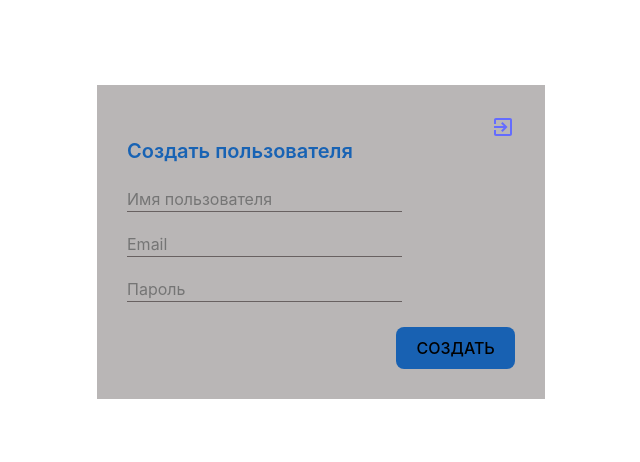
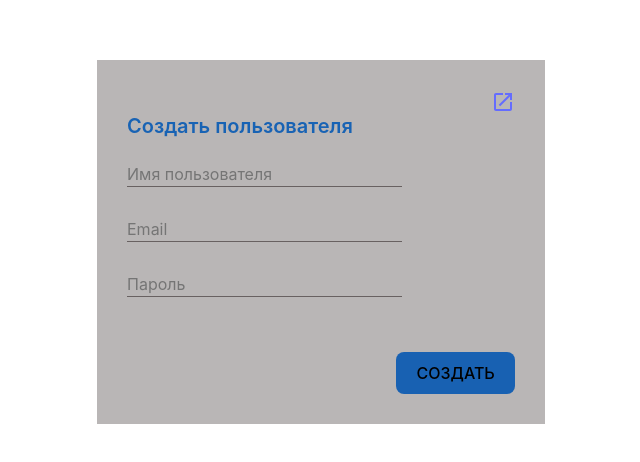
Before and after one commit to DenisTk22/prestaging, a React (Vite) app in the folder 0_testing/project0/: page / in a window 1280 px wide. Shown: the part 158-620 px from the top of the page, without its empty margins (319-959 px from the left). Built offline with nearby package versions, Linux system fonts and the light colour scheme.

Commit message:
error box

```diff
--- /dev/null
+++ b/0_testing/project0/src/components/userForm/styles.css
@@ -0,0 +1,5 @@
+.userFrom__error {
+    color: red;
+    font-size: 20px;
+    /* z-index: 10; */
+}
--- a/0_testing/project0/src/components/userForm/userForm.module.css
+++ b/0_testing/project0/src/components/userForm/userForm.module.css
@@ -35,14 +35,17 @@
     width: 275px;
     display: flex;
     flex-direction: column;
-    gap: 20px;
     text-align: left;
 }
 
 .userFrom__error {
     color: red;
-    font-size: 20px;
-    z-index: 10;
+    font-size: 12px;
+    margin: 0;
+}
+
+.userFrom__errorBox {
+    height: 30px;
 }
 
 .userForm__buttonContainer {
--- a/0_testing/project0/src/components/userForm/userForm.tsx
+++ b/0_testing/project0/src/components/userForm/userForm.tsx
@@ -1,32 +1,32 @@
 import { Formik, Field, Form, ErrorMessage } from 'formik';
 import * as Yup from 'yup';
 import styles from './userForm.module.css';
-import ExitToAppIcon from '@mui/icons-material/ExitToApp';
+import LaunchIcon from '@mui/icons-material/Launch';
 import { NavLink } from "react-router-dom";
-import TextField from '@mui/material/TextField';
+import { ReactElement } from 'react';
 
-  export const SignupForm = () => {
+  export const SignupForm = (): ReactElement => {
+
     return (
     <div className={styles.userForm}>
         <div className={styles.userForm__head}>
           <p className={styles.userForm__title}>Создать пользователя</p>
           <a className={styles.userForm__link} href={'ROUTE_CONSTANTS.ROOT'}>
-            <ExitToAppIcon/>
+            <LaunchIcon/>
           </a>
         </div>
         <Formik
             initialValues={{ user: '', email: '', password: '' }}
             validationSchema={Yup.object({
                 user: Yup.string()
-                    .max(15, 'Не более 15 символов')
-                    .required('Нужно заполнить'),
+                    .max(15, 'Введите не более 15 символов')
+                    .required('Введите имя пользователя'),
                 email: Yup.string()
                     .email('Email не действительный')
-                    .required('Нужно заполнить'),
+                    .required('Введите Email'),
                 password: Yup.string()
-                    .min(8, 'Не менее 8 символов')
-                    .required('Нужно заполнить'),
-
+                    .min(8, 'Введите не менее 8 символов')
+                    .required('Введите пароль'),
             })}
             onSubmit={(values, { setSubmitting }) => {
             setTimeout(() => {
@@ -37,19 +37,34 @@ import TextField from '@mui/material/TextField';
        >
         <Form className={styles.userForm__form}>
             <div className={styles.userForm__inputs}>
-                <Field name="user" type="text" placeholder='Имя пользователя'/>
-                <ErrorMessage className={styles.userFrom__error} name="user" />
-
-                <Field name="email" type="email" placeholder='Email'/>
-                <ErrorMessage className={styles.userFrom__error} name="email" />
-
-                <Field name="password" type="password" placeholder='Пароль'/>
-                <ErrorMessage className={styles.userFrom__error} name="password" />
+                <Field
+                  name="user"
+                  type="text"
+                  placeholder='Имя пользователя'
+                />
+                <div className={styles.userFrom__errorBox}>
+                  <ErrorMessage component="p" className={styles.userFrom__error} name="user" />
+                </div>
+                <Field
+                  name="email"
+                  type="email"
+                  placeholder='Email'
+                  />
+                <div className={styles.userFrom__errorBox}>
+                  <ErrorMessage component="p" className={styles.userFrom__error} name="email" />
+                </div>
+                <Field
+                  name="password"
+                  type="password"
+                  placeholder='Пароль'
+                  />
+                <div className={styles.userFrom__errorBox}>
+                  <ErrorMessage component="p" className={styles.userFrom__error} name="password" />
+                </div>
             </div>
             <div className={styles.userForm__buttonContainer}>
               <button className={styles.userForm__button} type="submit">Создать</button>
             </div>
-
         </Form>
       </Formik>
     </div>
```
